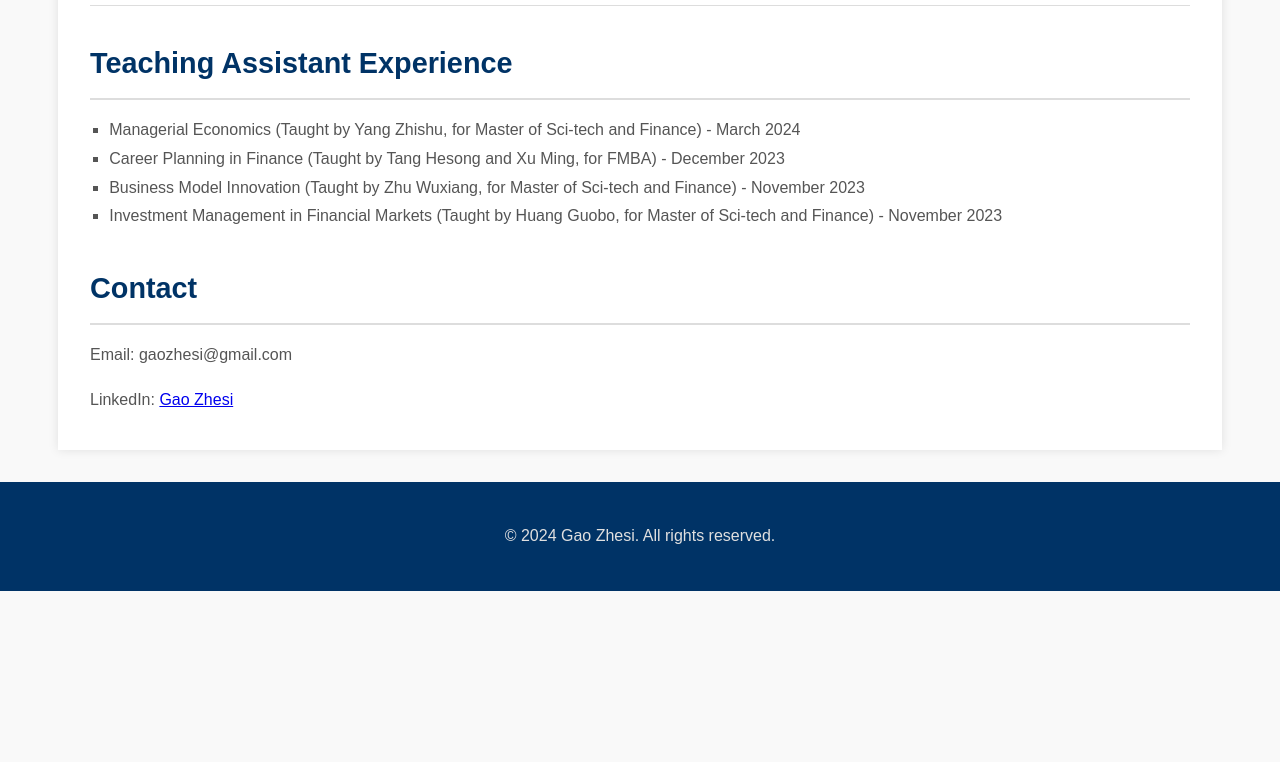
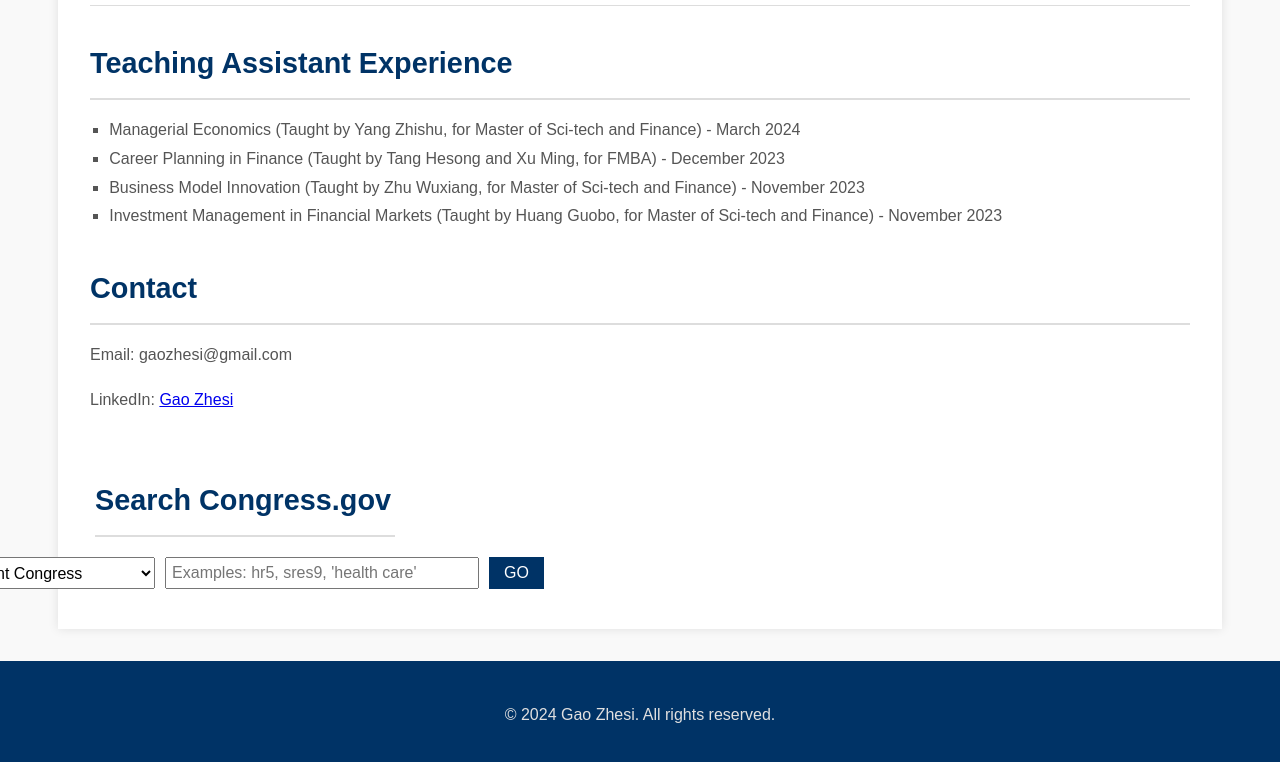
Before and after one commit to DavidZSGao/DavidZSGao.github.io, a plain HTML site: page index.html in a window 1280 px wide. Shown: the part 1770-2532 px from the top of the page. Before the commit the page ends 2361 px from the top, so only its background shows below. Drawn offline with Linux system fonts and the light colour scheme.

Commit message:
index.html

```diff
--- a/index.html
+++ b/index.html
@@ -99,6 +99,41 @@
             background-color: #003366; /* Lighter background for better text contrast */
             color: #ffffff;
             margin-top: 2rem;
+        }
+        #search-wrapper {
+            display: flex;
+            align-items: center;
+            justify-content: center;
+            margin-top: 20px;
+        }
+
+        .search_formats {
+            display: flex;
+            gap: 10px;
+        }
+
+        #search-format {
+            padding: 5px;
+            font-size: 1rem;
+        }
+
+        #search {
+            padding: 5px;
+            font-size: 1rem;
+            width: 300px;
+        }
+
+        .search_submit {
+            padding: 5px 15px;
+            font-size: 1rem;
+            background-color: #003366;
+            color: white;
+            border: none;
+            cursor: pointer;
+        }
+
+        .search_submit:hover {
+            background-color: #002244;
         }
     </style>
 </head>
@@ -221,6 +256,32 @@
         <p>Email: gaozhesi@gmail.com</p>
         <p>LinkedIn: <a href="https://www.linkedin.com/in/%E5%96%86%E6%80%9D-%E9%AB%98-19711b171/" target="_blank">Gao Zhesi</a></p>
     </section>
+
+    <section id="search">
+        <h2>Search Congress.gov</h2>
+        <form method="get" target="_top" role="search" action="https://congress.gov/search">
+            <div id="search-wrapper" class="search_wrapper">
+                <div class="search_formats">
+                    <select id="search-format" name="search-source">
+                        <optgroup label="Search by Congress">
+                            <option value="current-congress">Current Congress</option>
+                            <option value="all-congresses">All Congresses</option>
+                        </optgroup>
+                        <optgroup label="Search by Source">
+                            <option value="legislation">Legislation</option>
+                            <option value="committee-materials">Committee Materials</option>
+                            <option value="congrecord">Congressional Record</option>
+                            <option value="members">Members</option>
+                            <option value="nominations">Nominations</option>
+                        </optgroup>
+                    </select>
+                    <input id="search" type="text" class="locsuggest" name="q" placeholder="Examples: hr5, sres9, 'health care'" value="">
+                    <button class="search_submit" id="search-submit" type="submit">GO</button>
+                </div>
+            </div>
+        </form>
+    </section>
+
 </div>
 
 <footer
```
